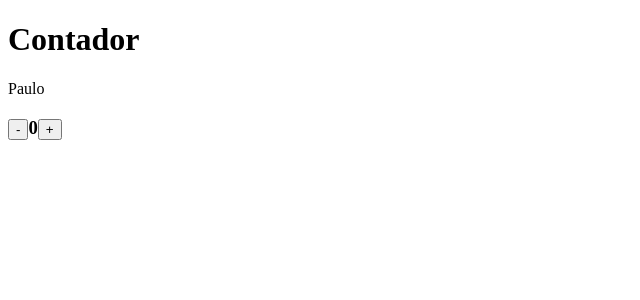
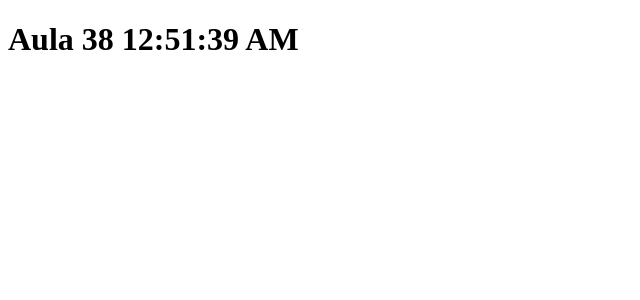
Before and after one commit to dev-vilela/Curso-de-ReactJS, a React (Create React App) app in the folder REACT/meuapp/: page / in a window 1280 px wide. Shown: the top 300 px of the page, without its empty margins (0-640 px from the left). Built offline with nearby package versions, Linux system fonts and the light colour scheme.

Commit message:
Aula 38 e 39 sobre ciclos de vida dos componentes

```diff
--- a/REACT/meuapp/src/App.js
+++ b/REACT/meuapp/src/App.js
@@ -90,7 +90,8 @@
 
 export default App;
 
-*/
+---------------------------------
+AULA 37
 //TRABALHANDO COM STATE
 import React, {Component} from 'react';
 
@@ -146,3 +147,45 @@
 
 
 export default App;
+*/
+
+
+import React, {Component} from 'react'
+
+class App extends Component{
+
+    constructor(props){
+      super(props);
+      this.state = {
+        hora:'00:00:00'
+      };
+    }
+
+    //
+    componentDidMount(){
+
+      setInterval(() =>{
+        this.setState({hora: new Date().toLocaleTimeString() })
+      }, 1000);
+
+    }
+
+    componentDidUpdate(){
+      console.log('Atualizou!')
+    }
+
+    //SE DEVE ATUALIZAR OU NÃO
+    // shouldComponentUpdate(){
+
+    // }
+
+  render(){
+    return(
+      <div>
+        <h1>Aula 38 {this.state.hora} </h1>
+      </div>
+    );
+  }
+}
+
+export default App;
```
